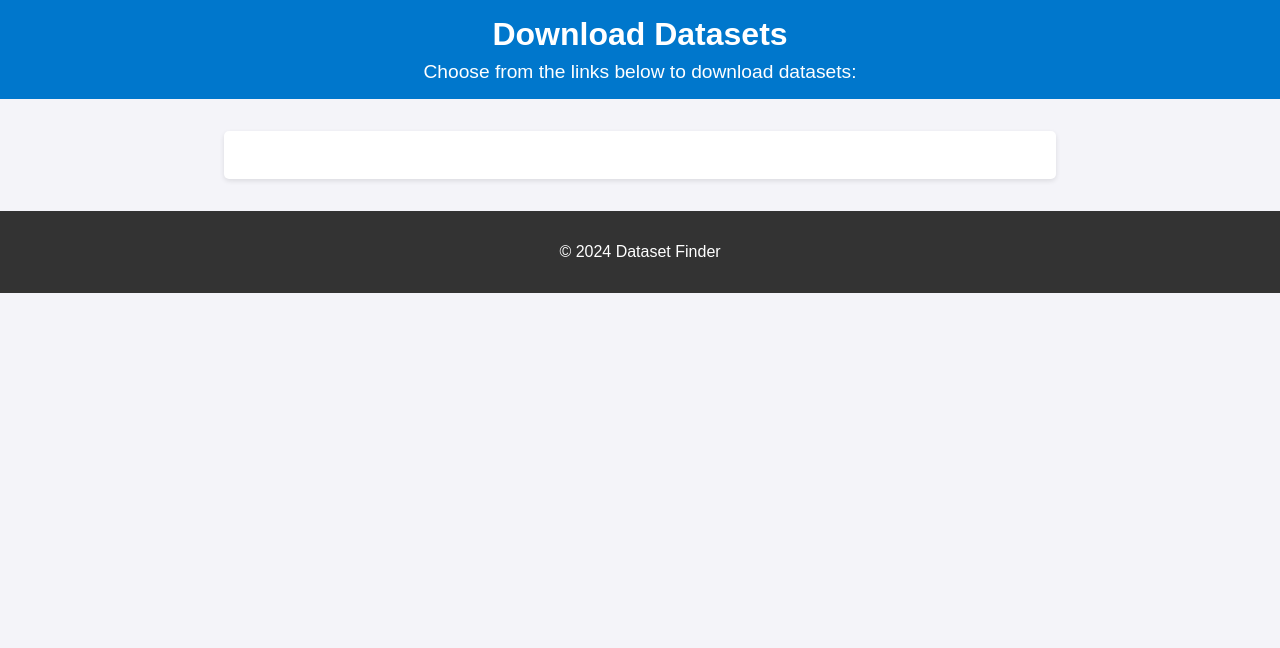
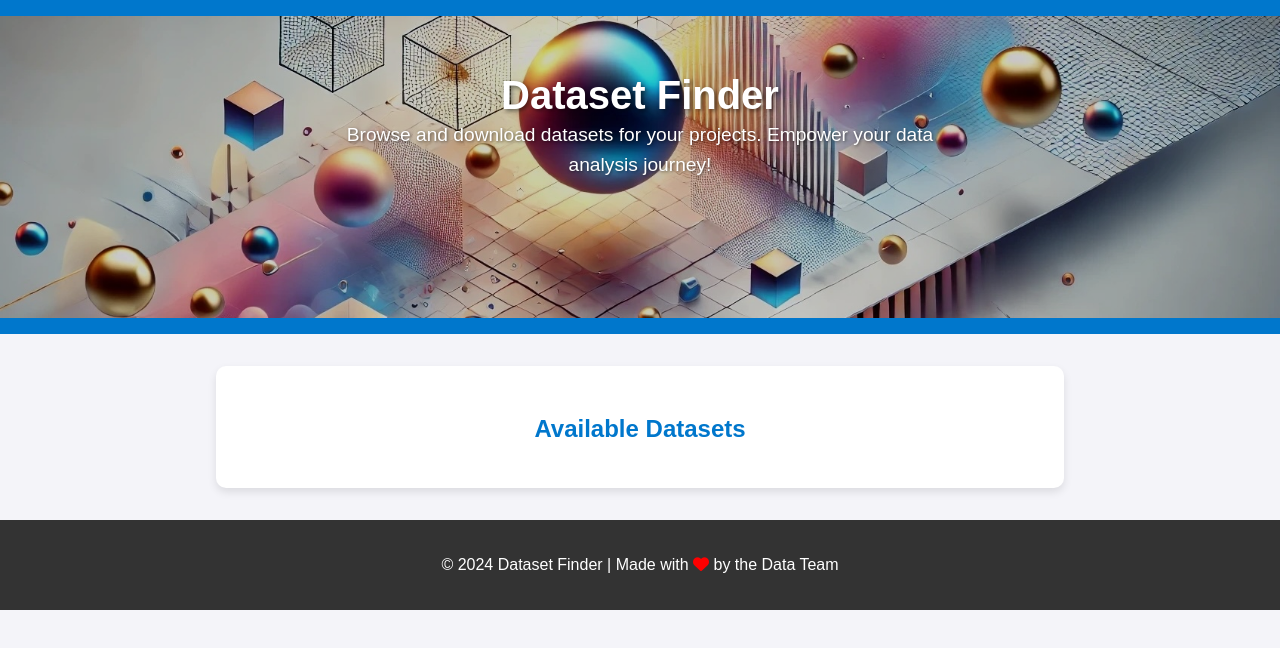
Before and after one commit to skyfire-xyz/demo-datasets-site, a website: page views/index.html in a window 1280 px wide. Drawn offline with Linux system fonts and the light colour scheme; no server answers.

Commit message:
added banner

```diff
--- a/public/style.css
+++ b/public/style.css
@@ -4,6 +4,7 @@ body {
     padding: 0;
     background-color: #f4f4f9;
     color: #333;
+    line-height: 1.6;
 }
 
 header {
@@ -11,25 +12,53 @@ header {
     color: white;
     text-align: center;
     padding: 1rem 0;
+    position: relative;
+}
+
+.header-content {
+    position: relative;
+}
+
+.header-image {
+    width: 100%;
+    height: auto;
+    display: block;
+    filter: brightness(0.8);
 }
 
 header h1 {
+    position: absolute;
+    top: 20%;
+    left: 50%;
+    transform: translate(-50%, -20%);
+    font-size: 2.5rem;
     margin: 0;
-    font-size: 2rem;
+    text-shadow: 2px 2px 4px rgba(0, 0, 0, 0.5);
 }
 
 header p {
+    position: absolute;
+    top: 40%;
+    left: 50%;
+    transform: translate(-50%, -40%);
+    font-size: 1.2rem;
     margin: 0.5rem 0 0;
-    font-size: 1.2rem;
+    text-shadow: 1px 1px 3px rgba(0, 0, 0, 0.5);
 }
 
 .dataset-container {
     max-width: 800px;
     margin: 2rem auto;
-    padding: 1rem;
+    padding: 1.5rem;
     background: white;
-    border-radius: 5px;
-    box-shadow: 0 2px 5px rgba(0, 0, 0, 0.1);
+    border-radius: 10px;
+    box-shadow: 0 4px 8px rgba(0, 0, 0, 0.1);
+    text-align: center;
+}
+
+.dataset-container h2 {
+    color: #0077cc;
+    margin-bottom: 1rem;
 }
 
 .dataset-list {
@@ -43,13 +72,22 @@ header p {
     border: 1px solid #ddd;
     border-radius: 5px;
     background: #f9f9f9;
-    text-align: center;
+    display: flex;
+    align-items: center;
+    justify-content: center;
+    gap: 10px;
+}
+
+.dataset-list li i {
+    color: #0077cc;
+    font-size: 1.2rem;
 }
 
 .dataset-list li a {
     text-decoration: none;
     color: #0077cc;
     font-size: 1rem;
+    font-weight: bold;
 }
 
 .dataset-list li a:hover {
@@ -63,3 +101,7 @@ footer {
     color: white;
     margin-top: 2rem;
 }
+
+footer i {
+    color: red;
+}
--- a/views/index.html
+++ b/views/index.html
@@ -5,21 +5,26 @@
     <meta name="viewport" content="width=device-width, initial-scale=1.0">
     <title>Dataset Finder</title>
     <link rel="stylesheet" href="/style.css">
+    <link rel="stylesheet" href="https://cdnjs.cloudflare.com/ajax/libs/font-awesome/6.0.0-beta3/css/all.min.css">
 </head>
 <body>
     <header>
-        <h1>Download Datasets</h1>
-        <p>Choose from the links below to download datasets:</p>
+        <div class="header-content">
+            <img src="/images/datasets-banner.jpg" alt="Datasets Banner" class="header-image">
+            <h1>Dataset Finder</h1>
+            <p>Browse and download datasets for your projects. Empower your data analysis journey!</p>
+        </div>
     </header>
     <main>
         <div class="dataset-container">
+            <h2>Available Datasets</h2>
             <ul class="dataset-list">
                 <!-- Dataset links will be dynamically inserted here -->
             </ul>
         </div>
     </main>
     <footer>
-        <p>&copy; 2024 Dataset Finder</p>
+        <p>&copy; 2024 Dataset Finder | Made with <i class="fas fa-heart"></i> by the Data Team</p>
     </footer>
     <script>
         // Fetch dataset links dynamically from the server
@@ -29,7 +34,10 @@
                 const list = document.querySelector('.dataset-list');
                 data.forEach(dataset => {
                     const listItem = document.createElement('li');
-                    listItem.innerHTML = `<a href="/datasets/${dataset.file}" download>${dataset.name} (${dataset.type})</a>`;
+                    listItem.innerHTML = `
+                        <i class="fas fa-file-alt"></i>
+                        <a href="/datasets/${dataset.file}" download>${dataset.name} (${dataset.type})</a>
+                    `;
                     list.appendChild(listItem);
                 });
             })
```
Also changed, not shown: public/images/datasets-banner.jpg (added).
